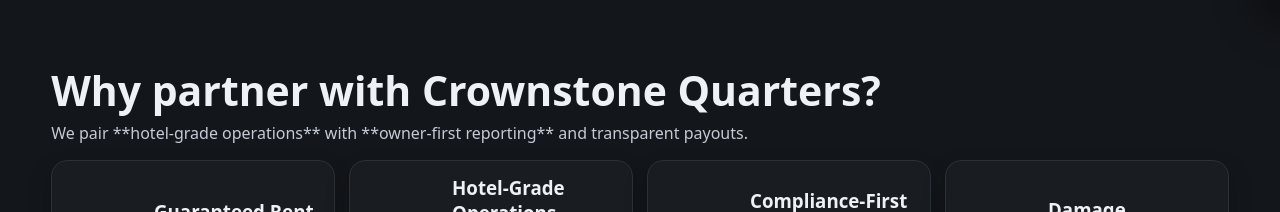
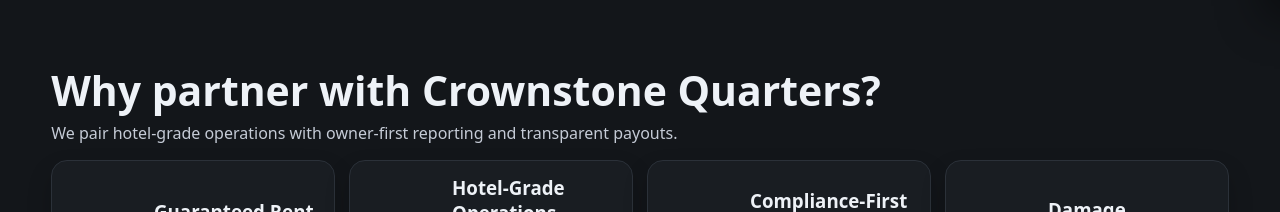
Before and after one commit to t0ny2002/my-bnb, a React (Vite) app: page / in a window 1280 px wide. Shown: the part 780-992 px from the top of the page. Built offline with nearby package versions, Linux system fonts and the light colour scheme.

Commit message:
Fixed some wording

```diff
--- a/src/pages/Home.jsx
+++ b/src/pages/Home.jsx
@@ -202,8 +202,8 @@
         <header className="section-hdr">
           <h2>Why partner with Crownstone Quarters?</h2>
           <p className="muted">
-            We pair **hotel-grade operations** with **owner-first reporting**
-            and transparent payouts.
+            We pair hotel-grade operations with owner-first reporting and
+            transparent payouts.
           </p>
         </header>
 
```
